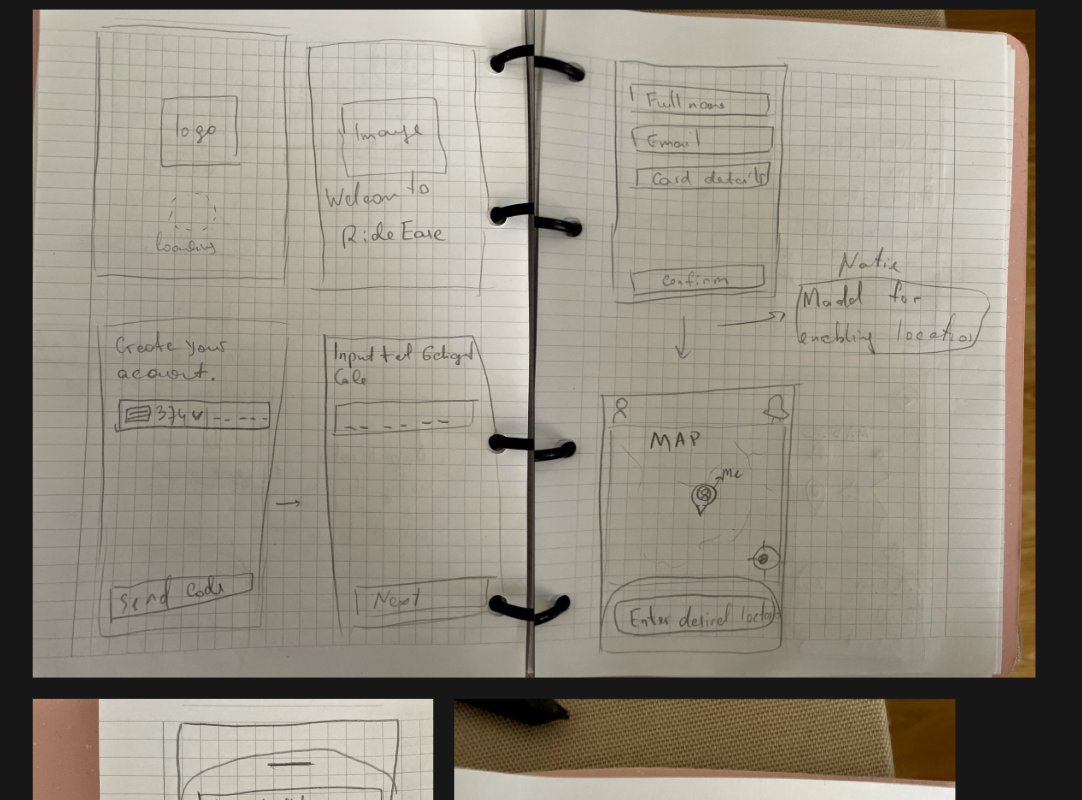
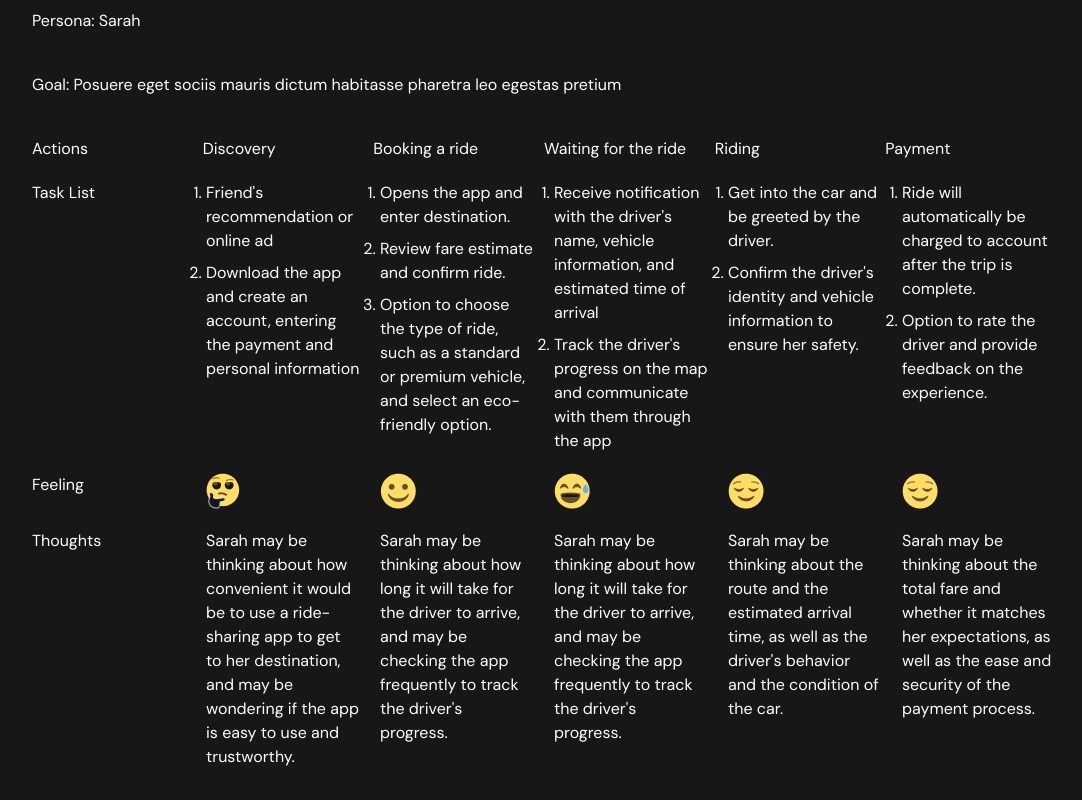
Before and after one commit to VirtuousTechies/musa-daniel, a React (Vite) app in the folder musa-daniel/: page /works/rideEase in a window 1280 px wide. Shown: the part 8400-9200 px from the top of the page, without its empty margins (96-1178 px from the left). Built offline with nearby package versions, Linux system fonts and the light colour scheme.

Commit message:
Added the html and some styles for the user journey map section

```diff
--- a/musa-daniel/src/Components/RideEaseBody.jsx
+++ b/musa-daniel/src/Components/RideEaseBody.jsx
@@ -243,6 +243,32 @@ export default function RideEaseBody() {
         </div>
     </section>
     <section className='mt-20 flex flex-col space-y-10 mx-5 md:mx-0 md:w-[90%] xl:w-[80%]'>
+        <Heading text={'User Journey Map'} />
+        <h2>Persona: Sarah</h2>
+        <p><span>Goal:</span> Posuere eget sociis mauris dictum habitasse pharetra leo egestas pretium</p>
+        <div className='flex flex-col space-y-5'>
+            <div className='grid grid-cols-6'>
+                <h2>Actions</h2>
+                {rideEaseData.userJourney.actions.map((item => <p key={item}>{item}</p>))}
+            </div>
+            <div className='grid grid-cols-6 gap-5'>
+                <h2>Task List</h2>
+                {rideEaseData.userJourney.taskList.map((item => <ul key={item} className='flex
+                flex-col space-y-2 list-decimal'>
+                   {item.map((list =>  <li key={list}>{list}</li>))}
+                </ul>))}
+            </div>
+            <div className='grid grid-cols-6 gap-5'>
+                <h2>Feeling</h2>
+                {rideEaseData.userJourney.feeling.map((item => <img key={item} src={item}/>))}
+            </div>
+            <div className='grid grid-cols-6 gap-5'>
+                <h2>Thoughts</h2>
+                {rideEaseData.userJourney.thoughts.map((item => <p key={item}>{item}</p>))}
+            </div>
+        </div>
+    </section>
+    <section className='mt-20 flex flex-col space-y-10 mx-5 md:mx-0 md:w-[90%] xl:w-[80%]'>
         <Heading text={'Sketches/Low-fidelity Wireframes'} />
         <figure className='flex flex-col space-y-5'>
             <div className='flex flex-row w-[inherit]'>
--- a/musa-daniel/src/Data/demo.js
+++ b/musa-daniel/src/Data/demo.js
@@ -293,7 +293,7 @@ export const rideEaseData = {
     },
     userJourney: {
         actions: ['Discovery', 'Booking a ride', 'Waiting for the ride', 'Riding', 'Payment'],
-        taskList: [["Friend's recommendatio or online ad", 'Download the app and create an account, entering the payment and personal information'], ['Opens the app and enter destination.', 'Review fare estimate and confirm ride.', 'Option to choose the type of ride, such as a standard or premium vehicle, and select an eco-friendly option.'], ["Receive notification with the driver's name, vehicle information, and estimated time of arrival", "Track the driver's progress on the map and communicate with them through the app"], ["Get into the car and be greeted by the driver.", "Confirm the driver's identity and vehicle information to ensure her safety."], ["Ride will  automatically  be charged to account after the trip is complete.", "Option to rate the driver and provide feedback on the experience."]],
+        taskList: [["Friend's recommendation or online ad", 'Download the app and create an account, entering the payment and personal information'], ['Opens the app and enter destination.', 'Review fare estimate and confirm ride.', 'Option to choose the type of ride, such as a standard or premium vehicle, and select an eco-friendly option.'], ["Receive notification with the driver's name, vehicle information, and estimated time of arrival", "Track the driver's progress on the map and communicate with them through the app"], ["Get into the car and be greeted by the driver.", "Confirm the driver's identity and vehicle information to ensure her safety."], ["Ride will  automatically  be charged to account after the trip is complete.", "Option to rate the driver and provide feedback on the experience."]],
         feeling: [thinking, smiling, laughing, relieved, relieved],
         thoughts: ['Sarah may be thinking about how convenient it would be to use a ride-sharing app to get to her destination, and may be wondering if the app is easy to use and trustworthy.', "Sarah may be thinking about how long it will take for the driver to arrive, and may be checking the app frequently to track the driver's progress.", "Sarah may be thinking about how long it will take for the driver to arrive, and may be checking the app frequently to track the driver's progress.", "Sarah may be thinking about the route and the estimated arrival time, as well as the driver's behavior and the condition of the car.", 'Sarah may be thinking about the total fare and whether it matches her expectations, as well as the ease and security of the payment process.']
     }
```
